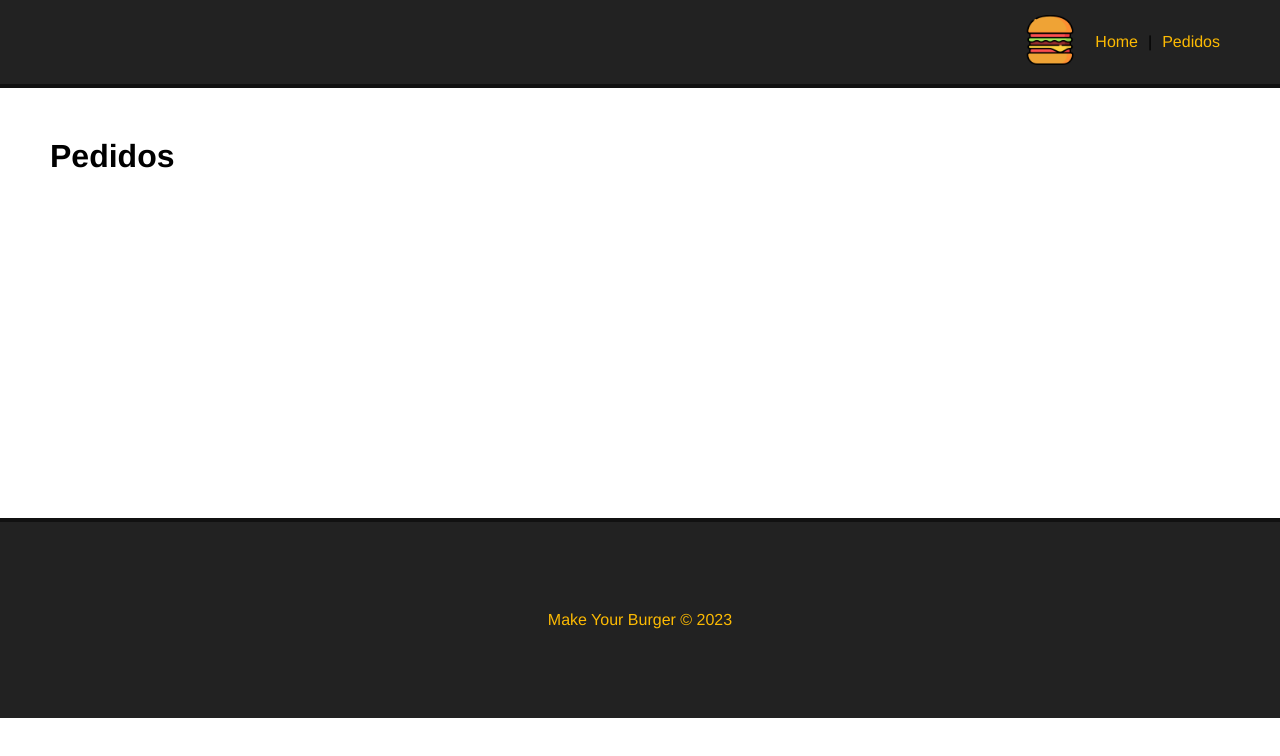
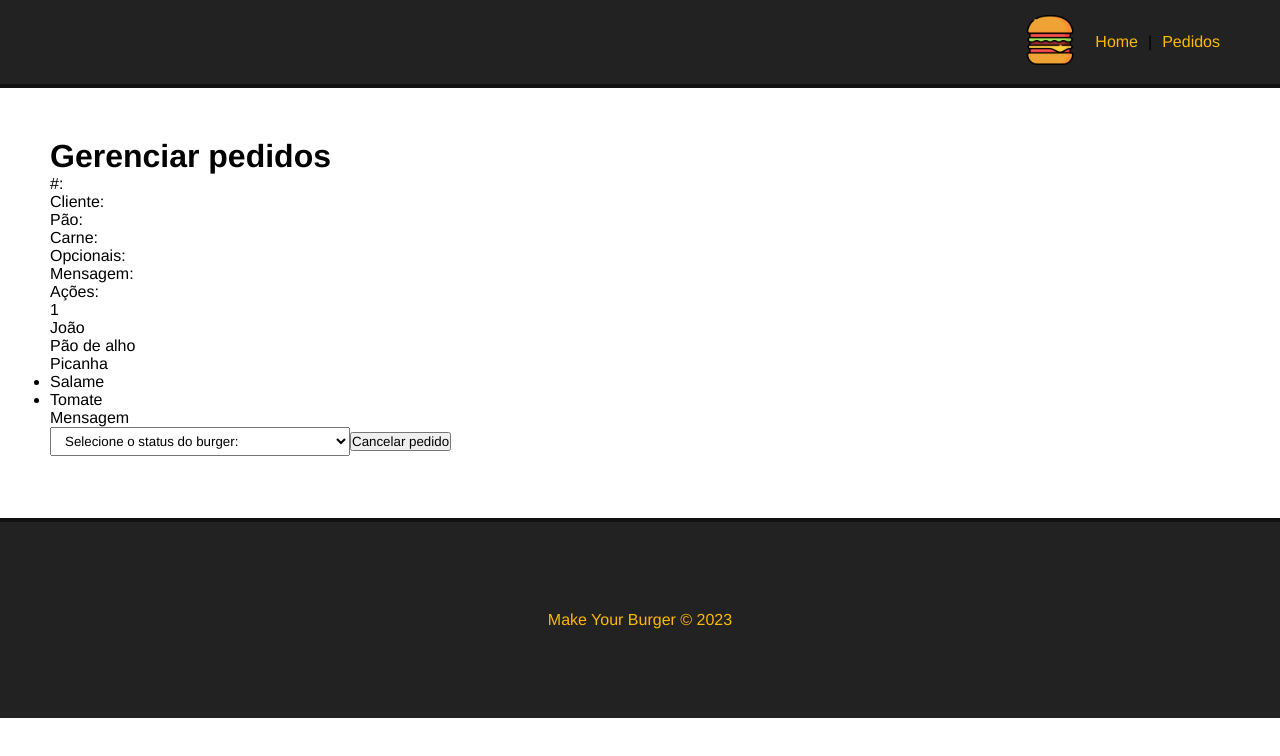
Before and after one commit to jmgrd98/make-your-burger, a Vue app: page /pedidos in a window 1280 px wide. Shown: the top 756 px of the page. Built offline with nearby package versions, Linux system fonts and the light colour scheme.

Commit message:
dashboard

```diff
--- a/db/db.json
+++ b/db/db.json
@@ -277,6 +277,126 @@
       ],
       "message": "sasa",
       "id": 23
+    },
+    {
+      "nome": "João Marcelo Guerra Ribeiro Dantas",
+      "pao": "Integral",
+      "carne": "Alcatra",
+      "opcionais": [
+        "Cheddar"
+      ],
+      "message": "sasa",
+      "id": 24
+    },
+    {
+      "nome": "Joao Marcelo Guerra Ribeiro Dantas",
+      "pao": "Parmesão e Orégano",
+      "carne": "Alcatra",
+      "opcionais": [
+        "Tomate"
+      ],
+      "message": "sas",
+      "id": 25
+    },
+    {
+      "nome": "Joao Marcelo Guerra Ribeiro Dantas",
+      "pao": "3 Queijos",
+      "carne": "Alcatra",
+      "opcionais": [
+        "Cheddar"
+      ],
+      "message": "csdsa",
+      "id": 26
+    },
+    {
+      "nome": "Joao Marcelo Guerra Ribeiro Dantas",
+      "pao": "Italiano Branco",
+      "carne": "Veggie burger",
+      "opcionais": [
+        "Cebola roxa"
+      ],
+      "message": "",
+      "id": 27
+    },
+    {
+      "nome": "AURO ANILDO MASSIRER",
+      "pao": "Italiano Branco",
+      "carne": "Veggie burger",
+      "opcionais": [
+        "Salame"
+      ],
+      "message": "",
+      "id": 28
+    },
+    {
+      "nome": "João Marcelo Guerra Ribeiro Dantas",
+      "pao": "Italiano Branco",
+      "carne": "Alcatra",
+      "opcionais": [
+        "Salame"
+      ],
+      "message": "sasa",
+      "id": 29
+    },
+    {
+      "nome": "João Marcelo Guerra Ribeiro Dantas",
+      "pao": "Parmesão e Orégano",
+      "carne": "Picanha",
+      "opcionais": [
+        "Cheddar"
+      ],
+      "message": "",
+      "id": 30
+    },
+    {
+      "nome": "OLGA ALVES BARRETO",
+      "pao": "Italiano Branco",
+      "carne": "Alcatra",
+      "opcionais": [
+        "Cheddar"
+      ],
+      "message": "sa",
+      "id": 31
+    },
+    {
+      "nome": "Joao Marcelo Guerra Ribeiro Dantas",
+      "pao": "3 Queijos",
+      "carne": "Picanha",
+      "opcionais": [
+        "Cheddar"
+      ],
+      "message": "dsa",
+      "id": 32
+    },
+    {
+      "nome": "AURO ANILDO MASSIRER",
+      "pao": "3 Queijos",
+      "carne": "Alcatra",
+      "opcionais": [
+        "Bacon"
+      ],
+      "message": "",
+      "id": 33
+    },
+    {
+      "nome": "Joao Marcelo Guerra Ribeiro Dantas",
+      "pao": "Parmesão e Orégano",
+      "carne": "Picanha",
+      "opcionais": [
+        "Tomate"
+      ],
+      "message": "",
+      "id": 34
+    },
+    {
+      "nome": "AURO ANILDO MASSIRER",
+      "pao": "3 Queijos",
+      "carne": "Veggie burger",
+      "opcionais": [
+        "Tomate"
+      ],
+      "message": "",
+      "id": 35
     }
   ]
 }
--- /dev/null
+++ b/src/components/Dashboard.vue
@@ -0,0 +1,46 @@
+<template>
+  <div id="burger-table">
+    <div>
+      <div id="burger-table-heading">
+        <div class="order-id">#: </div>
+        <div>Cliente:</div>
+        <div>Pão:</div>
+        <div>Carne:</div>
+        <div>Opcionais:</div>
+        <div>Mensagem:</div>
+        <div>Ações:</div>
+      </div>
+      <div id="burger-table-rows">
+        <div class="burger-table-row">
+          <div class="order-number">1</div>
+          <div>João</div>
+          <div>Pão de alho</div>
+          <div>Picanha</div>
+          <div>
+            <ul>
+              <li>Salame</li>
+              <li>Tomate</li>
+            </ul>
+          </div>
+          <div>Mensagem</div>
+          <div>
+            <select name="" id="">
+              <option value="">Selecione o status do burger:</option>
+            </select>
+            <button class="delete-btn">Cancelar pedido</button>
+          </div>
+        </div>
+      </div>
+    </div>
+  </div>
+</template>
+
+<script>
+export default {
+  name: 'Dashboard',
+}
+</script>
+
+<style scoped>
+
+</style>
--- a/src/components/Form.vue
+++ b/src/components/Form.vue
@@ -85,7 +85,12 @@ export default {
       });
 
       const data = await req.json();
-      this.msg = `Pedido Nº ${data.id} realizado com sucesso!`
+      this.msg = `Pedido Nº ${data.id} realizado com sucesso!`;
+
+      setTimeout(() => {
+        this.msg = "";
+        console.log(this.msg);
+      }, 3000);
 
       this.nome = '';
       this.carne = '';
--- a/src/views/Pedidos.vue
+++ b/src/views/Pedidos.vue
@@ -1,5 +1,21 @@
 <template>
   <div class="main-container">
-    <h1>Pedidos</h1>
+    <h1>Gerenciar pedidos</h1>
+    <Dashboard/>
   </div>
 </template>
+
+<script>
+import Dashboard from "@/components/Dashboard";
+
+export default {
+  name: 'Pedidos',
+  components: {
+    Dashboard
+  },
+}
+</script>
+
+<style>
+
+</style>
```
